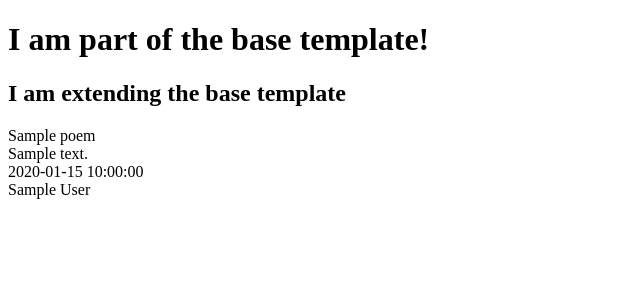
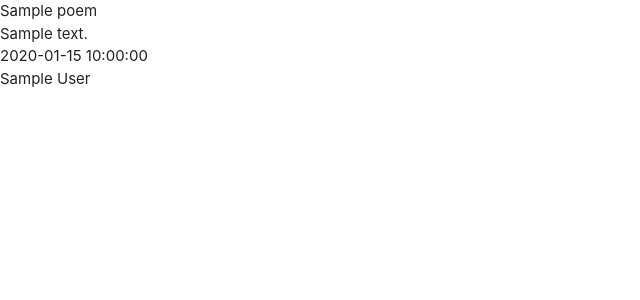
Before and after one commit to sampetchey/poetryinmotion, a Flask app: page / in a window 1280 px wide. Shown: the top 300 px of the page, without its empty margins (0-640 px from the left). Run offline with Flask 2, Linux system fonts and the light colour scheme; a database or web service that is not in the repository returns one stand-in record (values such as "Sample title"); some libraries are stand-ins or nearby versions.

Commit message:
Add materialize and Static files

```diff
--- a/templates/base.html
+++ b/templates/base.html
@@ -3,14 +3,25 @@
 <head>
     <meta charset="UTF-8">
     <meta http-equiv="X-UA-Compatible" content="IE=edge">
+    <link href="https://fonts.googleapis.com/icon?family=Material+Icons" rel="stylesheet" type="text/css">
     <meta name="viewport" content="width=device-width, initial-scale=1.0">
+    <link rel="stylesheet" href="https://cdnjs.cloudflare.com/ajax/libs/materialize/1.0.0/css/materialize.min.css" type="text/css">
+    <link rel="stylesheet" href="{{ url_for('static', filename='css/style.css') }}" type="text/css">
+    {% block styles %}
+    {% endblock %}
+
     <title>Poetry in Motion</title>
 </head>
 <body>
 
-    <h1>I am part of the base template!</h1>
     {% block content %}
     {% endblock %}
 
+    <script src="https://code.jquery.com/jquery-3.6.3.min.js"
+        integrity="sha256-pvPw+upLPUjgMXY0G+8O0xUf+/Im1MZjXxxgOcBQBXU=" crossorigin="anonymous"></script>
+    <script src="https://cdnjs.cloudflare.com/ajax/libs/materialize/1.0.0/js/materialize.min.js"></script>
+    <script src="{{ url_for('static', filename='js/script.js') }}"></script>
+    {% block scripts %}
+    {% endblock %}
 </body>
 </html>
--- a/templates/poems.html
+++ b/templates/poems.html
@@ -1,7 +1,5 @@
 {% extends "base.html" %}
 {% block content %}
-
-    <h2>I am extending the base template</h2>
 
     {% for poem in poems %}
         {{ poem.poem_title }}<br>
```
Also changed, not shown: static/css/style.css (added), static/js/script.js (added).
